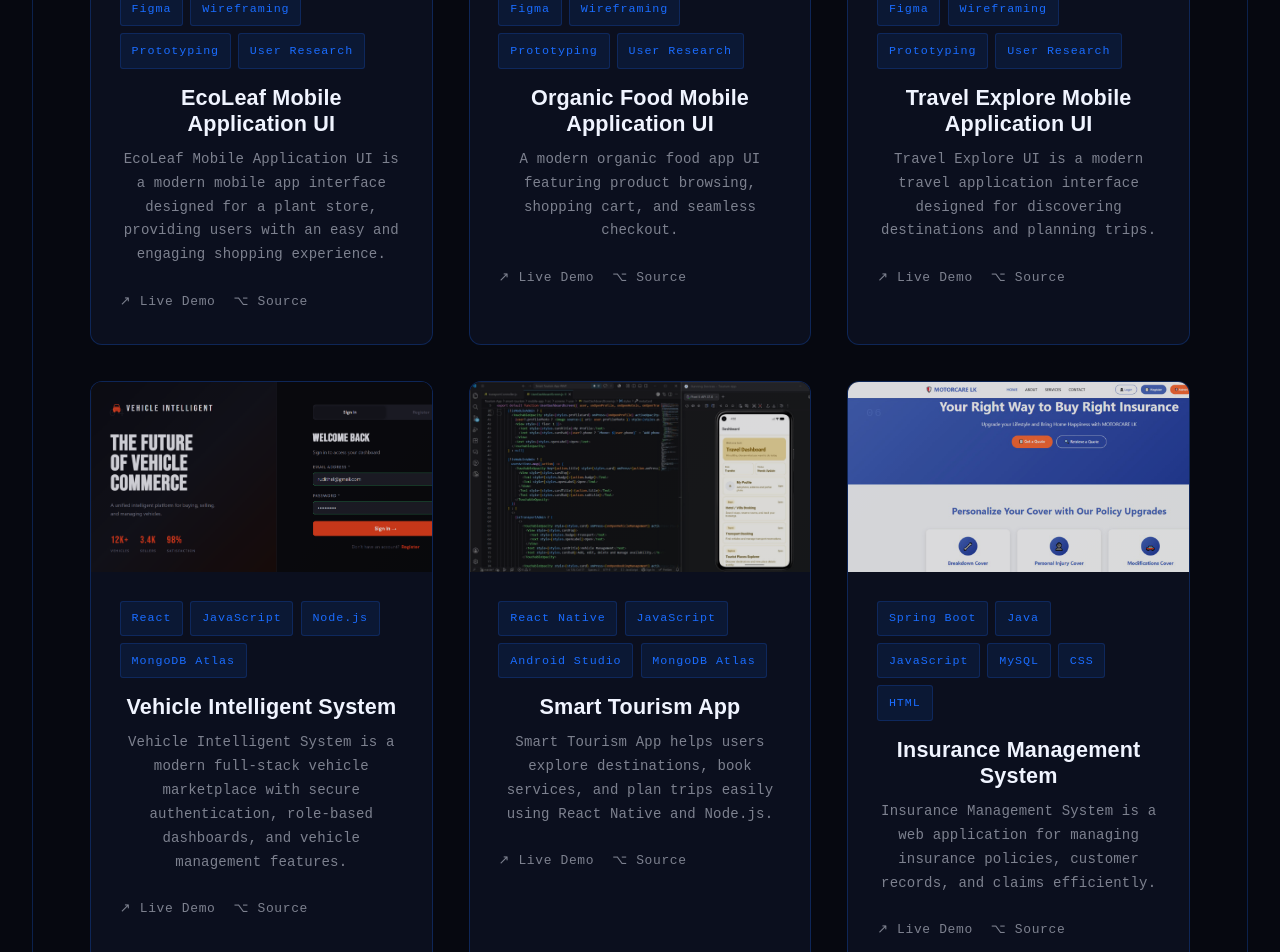
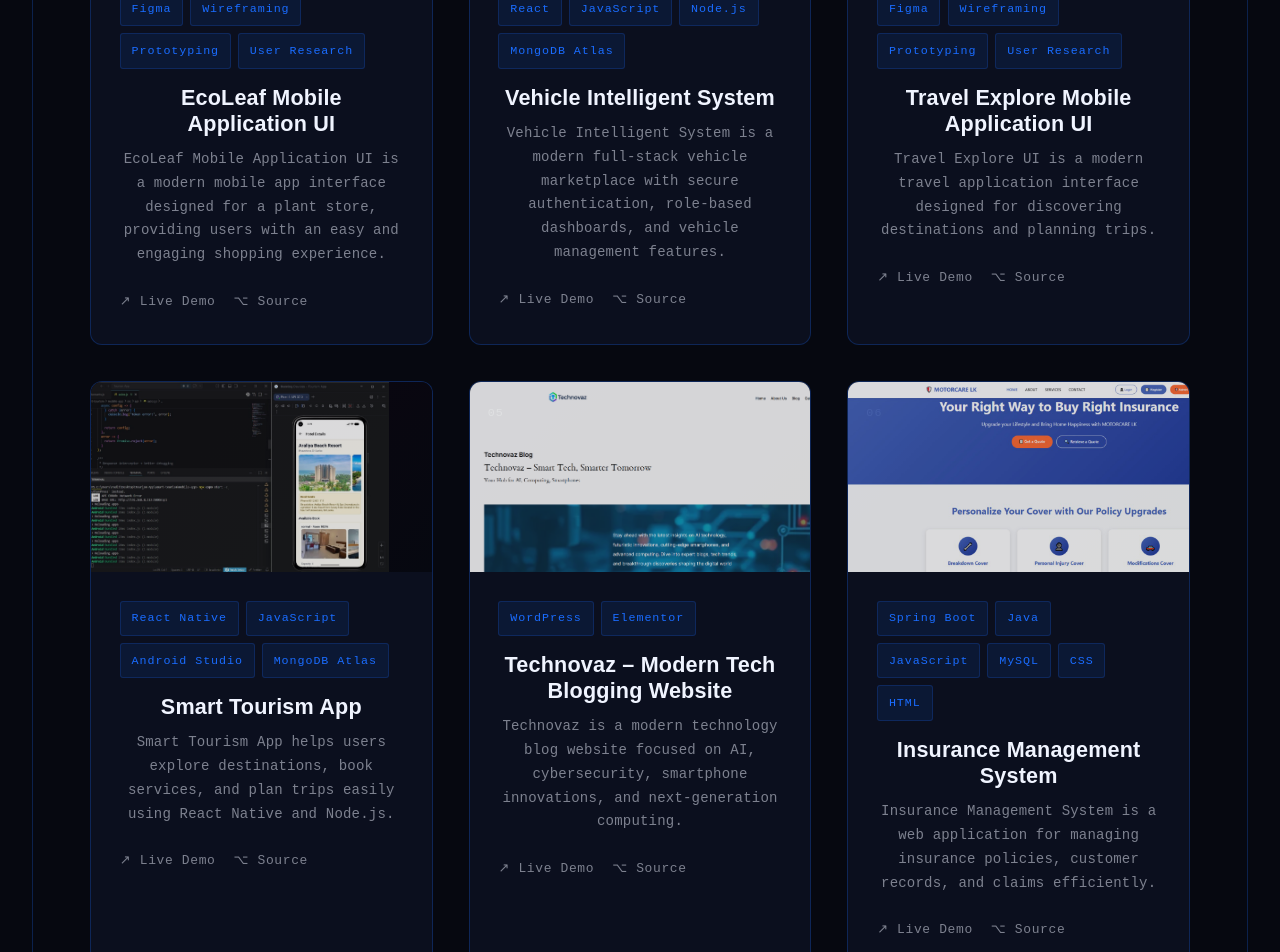
Before and after one commit to it24102858/ruditha-yukthika, a React (Vite) app in the folder my-portfolio/: page / in a window 1280 px wide. Shown: the part 2980-3932 px from the top of the page. Built offline with nearby package versions, Linux system fonts and the light colour scheme.

Commit message:
Added a New Project

```diff
--- a/my-portfolio/src/App.jsx
+++ b/my-portfolio/src/App.jsx
@@ -473,11 +473,10 @@ import { FaNetworkWired } from "react-icons/fa";
 
 //add new one for Projects section
 import ecoLeaf from "./assets/EcoLeaf.png";
-  //add a new ui peroject
-import organic from "./assets/Organic1.png";
+import vehicle from "./assets/Vehicle1.png";
 import travel from "./assets/Travel.png";
-import vehicle from "./assets/Vehicle1.png";
-import mobile from "./assets/mobileApp.jpeg";
+import mobile from "./assets/mobile.jpeg";
+import wordpress from "./assets/Wordpress.png";
 import insurance from "./assets/Insurance.jpeg";
 
 const SKILLS = [
@@ -500,19 +499,18 @@ const PROJECTS = [
     repo: "https://www.figma.com/design/uo50jXsHm1tKgpfUDiAFJL/EcoLeaf?nodeid=01&t=f8WBDlhaJiO0NhxQ-1"
   },
 
-  //add the new ui peroject
-
-    {
+  {
     num: "02",
-    image: organic,
-    color: "#030d1a",
-    title: "Organic Food Mobile Application UI",
-    tags: ["Figma", "Wireframing", "Prototyping", "User Research"],
-    desc: "A modern organic food app UI featuring product browsing, shopping cart, and seamless checkout.",
-    repo: "https://www.figma.com/design/beOwPDYtWn68XAHK7Q7SLp/Untitled?node-id=0-1&t=OelaTS5eRjDmz2Yy-1"
+    image: vehicle,
+    color: "#0d0a1e",
+    title: "Vehicle Intelligent System",
+    tags: ["React", "JavaScript", "Node.js", "MongoDB Atlas"],
+    desc: "Vehicle Intelligent System is a modern full-stack vehicle marketplace with secure authentication, role-based dashboards, and vehicle management features.",
+    live: "https://vehicle-intelligent-system.vercel.app/",
+    repo: "https://github.com/it24102858/ITP-Vehicle-Intelligent-System"
   },
 
-   {
+  {
     num: "03",
     image: travel,
     color: "#030d1a",
@@ -522,22 +520,8 @@ const PROJECTS = [
     repo: "https://www.figma.com/design/qIshmFaydDAeoFH26O6pzv/TExplore?node-id=01&t=NnWXSfRbDYMKdm36-1"
   },
 
-
   {
     num: "04",
-    image: vehicle,
-    color: "#0d0a1e",
-    title: "Vehicle Intelligent System",
-    tags: ["React", "JavaScript", "Node.js", "MongoDB Atlas"],
-    desc: "Vehicle Intelligent System is a modern full-stack vehicle marketplace with secure authentication, role-based dashboards, and vehicle management features.",
-    live: "https://vehicle-intelligent-system.vercel.app/",
-    repo: "https://github.com/it24102858/ITP-Vehicle-Intelligent-System"
-  },
-
-
-
-  {
-    num: "05",
     image: mobile,
     color: "#0d0510",
     title: "Smart Tourism App",
@@ -547,7 +531,15 @@ const PROJECTS = [
     repo: "https://github.com/it24102858/Smart-Tourism-Mobile-Application-"
   },
 
-
+  {
+    num: "05",
+    image: wordpress,
+    color: "#0a0d1e",
+    title: "Technovaz – Modern Tech Blogging Website",
+    tags: ["WordPress", "Elementor"],
+    desc: "Technovaz is a modern technology blog website focused on AI, cybersecurity, smartphone innovations, and next-generation computing.",
+    live: "https://technovaz.kesug.com/?i=1"
+  },
 
   {
     num: "06",
```
Also changed, not shown: my-portfolio/src/assets/Organic1.png (added).
